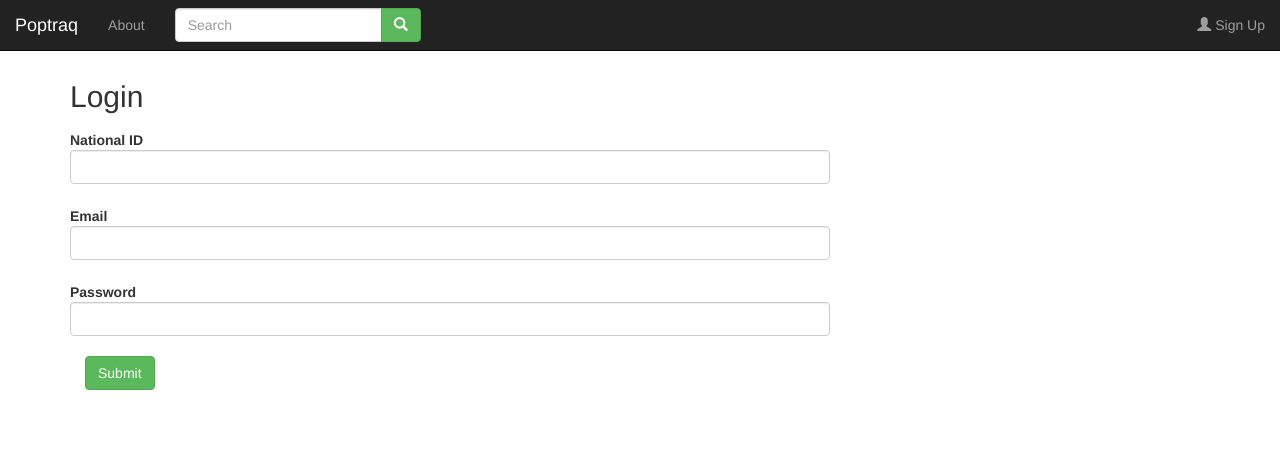
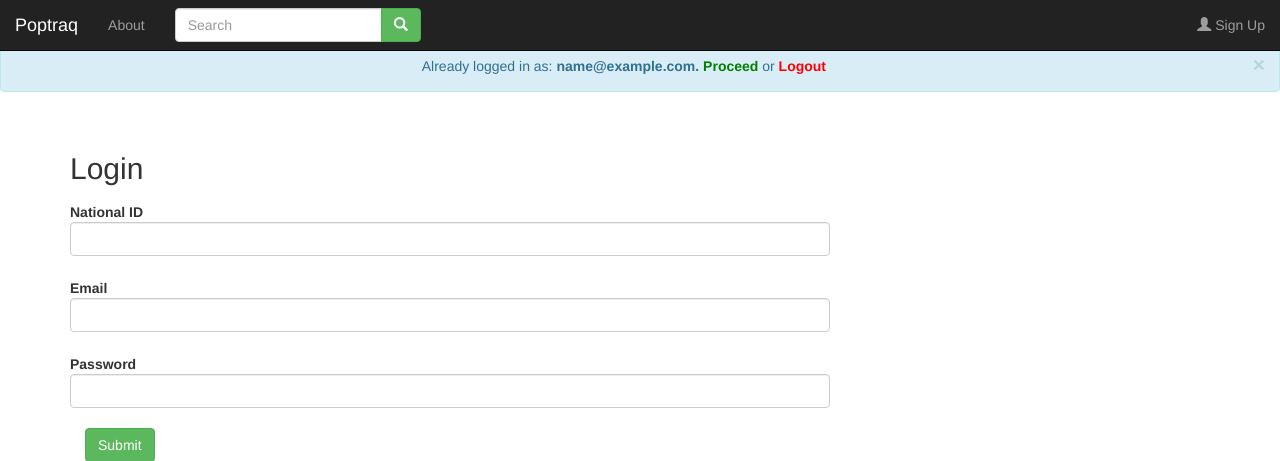
Before and after one commit to maxwellicharia/poptraq, a Flask app: template poptraq/user/templates/login.html in a window 1280 px wide. Shown: the top 461 px of the page. Run offline with Flask 2, Linux system fonts and the light colour scheme; tables that the repository leaves empty hold one stand-in row (values such as "Sample post"); the template is opened without the code that fills it: values that come from a table or form of the project are taken from there, most other values are stand-ins (such as "Sample title", 1, 10 or a date in 2020); parts of the project's set-up code (start-up, migrations or seed data) failed here and were passed over; some libraries are stand-ins or nearby versions.

Commit message:
[Update] - User login notifications

```diff
--- a/poptraq/user/templates/login.html
+++ b/poptraq/user/templates/login.html
@@ -5,12 +5,30 @@
 {% block title %} Login {% endblock %}
 
 {% block nav %}
-<ul class="nav navbar-nav navbar-right">
-  <li><a href="{{ url_for('user.signup')}}"><span class="glyphicon glyphicon-user"></span> Sign Up</a></li>
-</ul>
+    <ul class="nav navbar-nav navbar-right">
+      <li><a href="{{ url_for('user.signup')}}"><span class="glyphicon glyphicon-user"></span> Sign Up</a></li>
+    </ul>
 {% endblock %}
 
 {% block content %}
+    {% if email %}
+        <div class="alert alert-info alert-dismissible text-center">
+            Already logged in as: <strong>{{ email }}. </strong>
+            <a href="{{ url_for('user.account')}}" class="alert-link" style="color:green;"> Proceed</a>
+            or
+            <a href="{{ url_for('user.logout')}}" class="alert-link" style="color:red;"> Logout</a>
+            <a href="" class="close" data-dismiss="alert" aria-label="close">&times;</a>
+        </div>
+    {% endif %}
+
+    {% if not_found %}
+        <div class="alert alert-danger alert-dismissible text-center">
+            You are not in the system,
+            <a href="{{ url_for('user.signup')}}" class="alert-link" style="color:green;"> signup</a>
+            to proceed.
+            <a href="" class="close" data-dismiss="alert" aria-label="close">&times;</a>
+        </div>
+    {% endif %}
 <div class="container">
     <br/>
     <h2>Login</h2>
```
